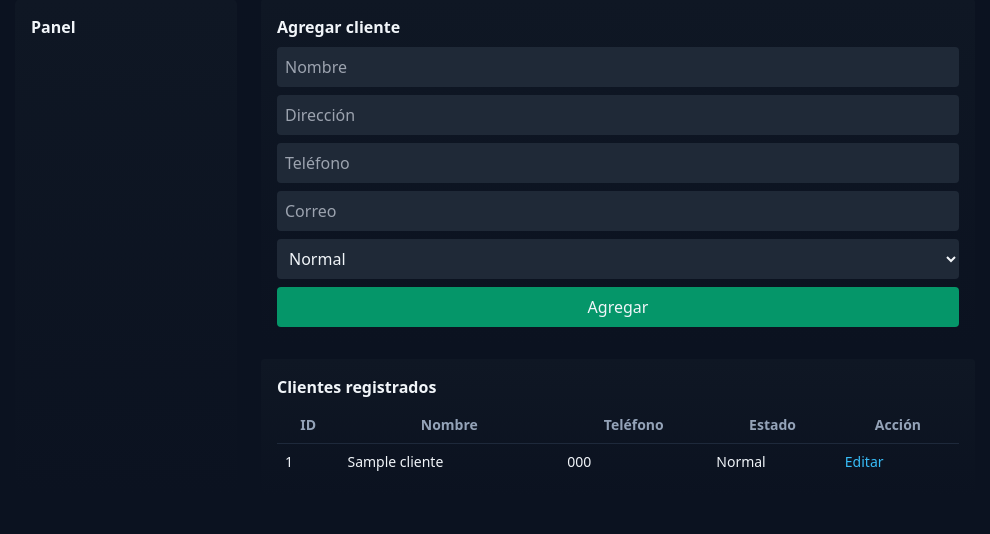
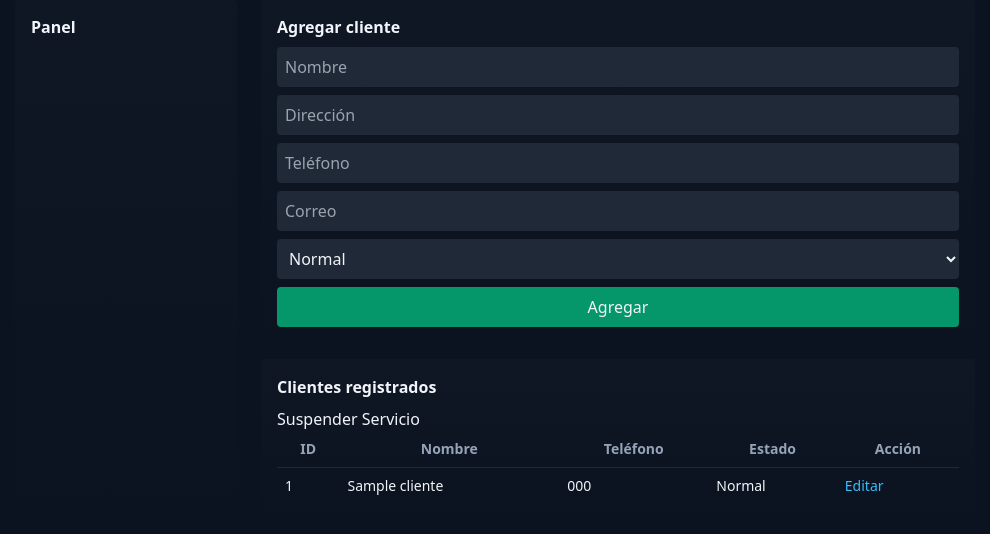
Before and after one commit to ruizjosemanuel177-tech/control_pagos_tecnonlace, a Flask app: template templates/clientes.html in a window 1280 px wide. Shown: the part 81-615 px from the top of the page, without its empty margins (145-1135 px from the left). Run offline with Flask 3, Linux system fonts and the light colour scheme; the template is opened without the code that fills it: most values are stand-ins (such as "Sample title", 1, 10 or a date in 2020); parts of the project's set-up code (start-up, migrations or seed data) failed here and were passed over; some libraries are stand-ins or nearby versions.

Commit message:
Update clientes.html

```diff
--- a/templates/clientes.html
+++ b/templates/clientes.html
@@ -21,7 +21,12 @@
       <thead class="text-slate-400"><tr><th class="p-2">ID</th><th class="p-2">Nombre</th><th class="p-2">Teléfono</th><th class="p-2">Estado</th><th class="p-2">Acción</th></tr></thead>
       <tbody>
         {% for c in clientes %}
-        <tr class="border-t border-slate-800"><td class="p-2">{{ c['id'] }}</td><td class="p-2">{{ c['nombre'] }}</td><td class="p-2">{{ c['telefono'] }}</td><td class="p-2">{{ c['estado_servicio'] }}</td><td class="p-2"><a href="{{ url_for('clientes_edit', cliente_id=c['id']) }}" class="text-sky-400">Editar</a></td></tr>
+        <tr class="border-t border-slate-800"><td class="p-2">{{ c['id'] }}</td><td class="p-2">{{ c['nombre'] }}</td><td class="p-2">{{ c['telefono'] }}</td><td class="p-2">{{ c['estado_servicio'] }}</td><td class="p-2"><a href="{{ url_for('clientes_edit', cliente_id=c['id']) }}" class="text-sky-400">Editar</a></td><a href="{{ url_for('suspender_servicio', cliente_id=cliente.id) }}"
+   onclick="return confirm('¿Deseas suspender el servicio de {{ cliente.nombre }}?');"
+   class="btn btn-danger btn-sm">
+   Suspender Servicio
+</a>
+</tr>
         {% endfor %}
       </tbody>
     </table>
```
